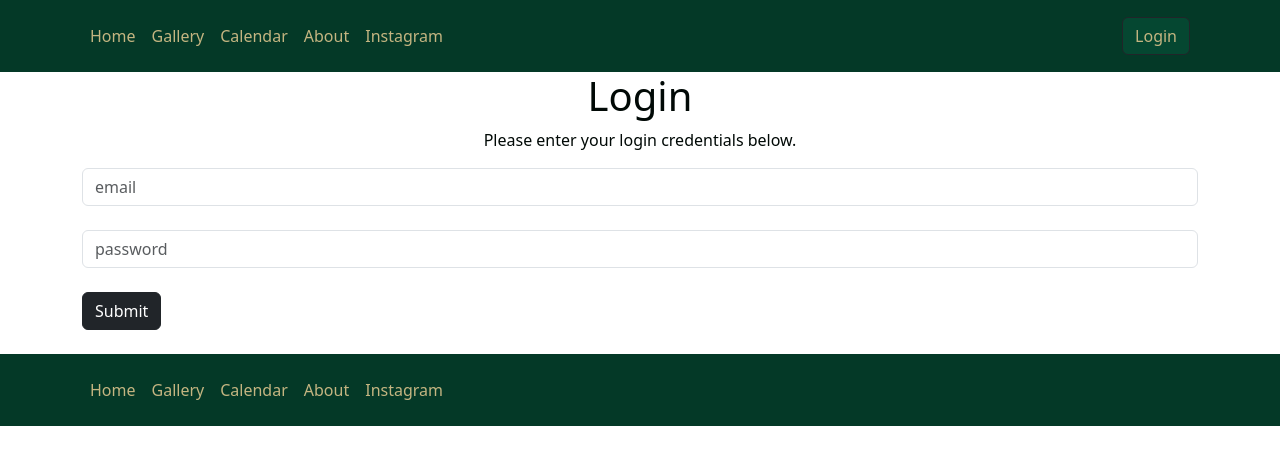
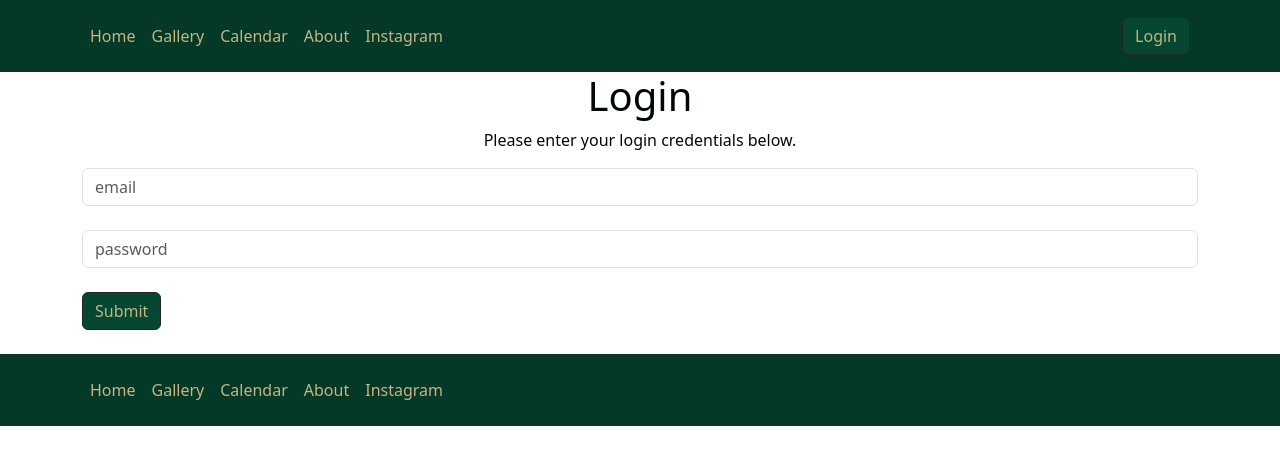
Before and after one commit to SacStateOctobots/RowingClubWebsite, a Flask app: template Demos/styled_templates_and_login/templates/login.html in a window 1280 px wide. Shown: the top 465 px of the page. Run offline with Flask 2, Linux system fonts and the light colour scheme; the template is opened without the code that fills it, so the values that code supplies are empty; style sheets or scripts are compiled from the project's sources.

Commit message:
More styling

```diff
--- a/Demos/styled_templates_and_login/static/style.scss
+++ b/Demos/styled_templates_and_login/static/style.scss
@@ -1,4 +1,3 @@
-/* change the colors */
 @import "./node_modules/bootstrap/scss/bootstrap";
 //These are the colors from the csus style guide
 $sacstategreen: #043927;
--- a/Demos/styled_templates_and_login/templates/login.html
+++ b/Demos/styled_templates_and_login/templates/login.html
@@ -18,7 +18,7 @@
   		<div class="form-group">
 			<input type='password' name='pw' id='pw' placeholder='password' class='form-control'></input><br>
 		</div>
-		<input type='submit' name='submit' class="btn btn-dark"></input>
+		<input type='submit' name='submit' class="btn btn-outline-dark green_back_gold_front_lightened"></input>
 	</form>
 </div>
 <br>
```
Also changed, not shown: 3 other files.
